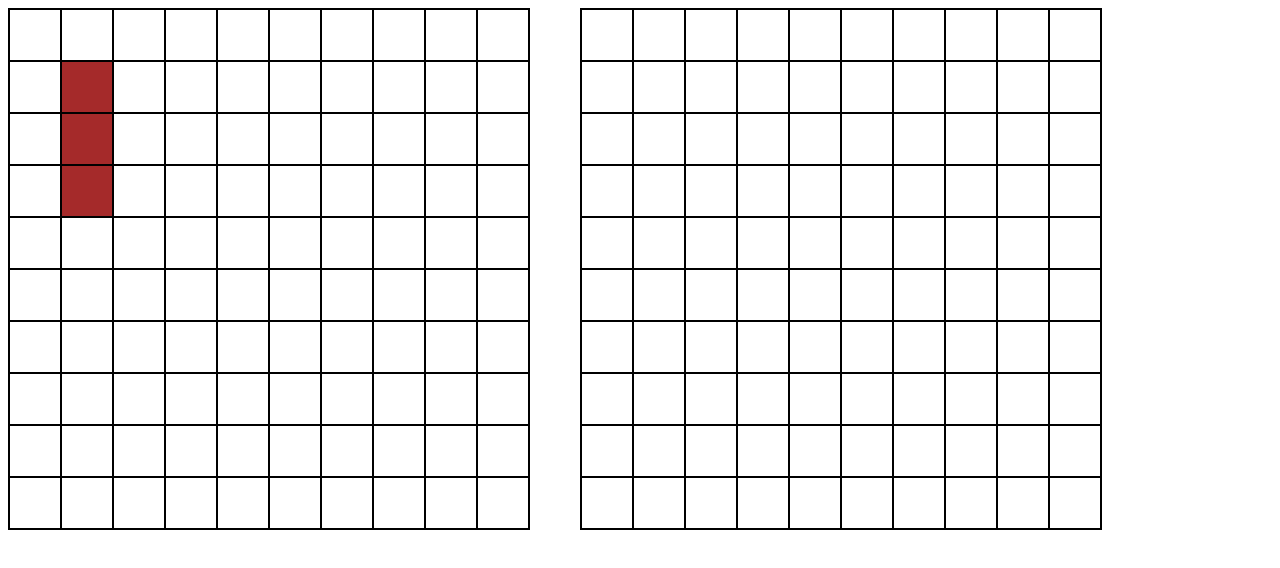
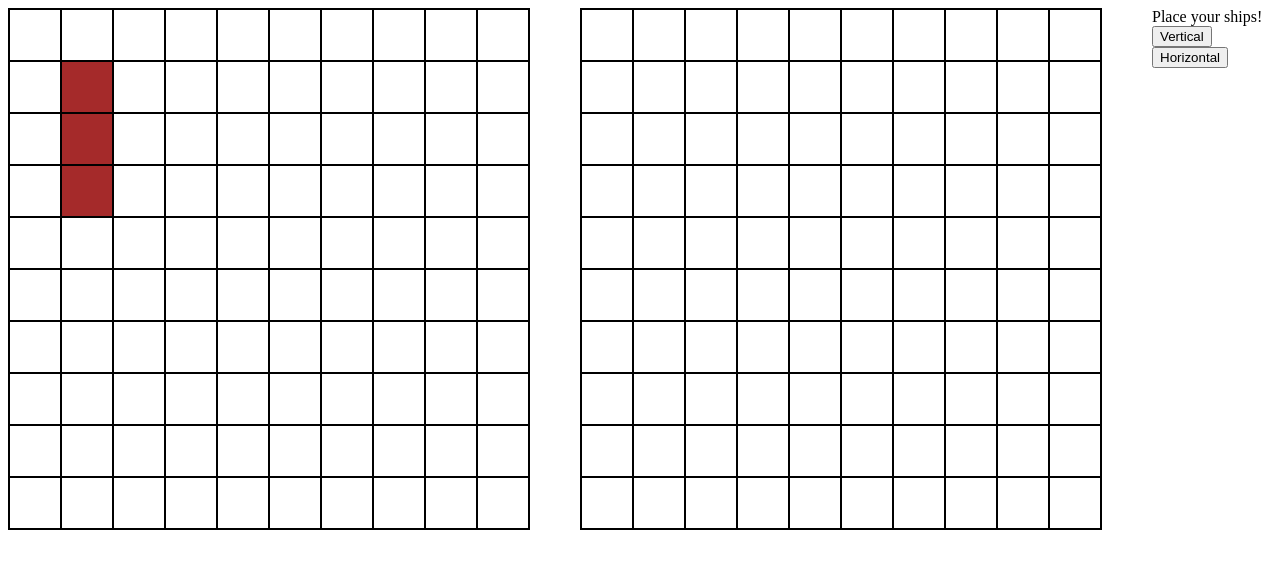
Before and after one commit to marcaixs/battleship, a website with bundled scripts: page index.html in a window 1280 px wide. Built offline with nearby package versions, Linux system fonts and the light colour scheme.

Commit message:
add buttons

```diff
--- a/index.html
+++ b/index.html
@@ -10,6 +10,12 @@
     <div class="container">
         <div id="gameboard1" class="gameboard"></div>
         <div id="gameboard2" class="gameboard"></div>
+        <div>
+            <textfield name="message" id="message">Place your ships!</textfield>
+            <button id="vertical">Vertical</button>
+            <button id="horizontal">Horizontal</button>
+        </div>
+
     </div>
 
     <script type="module" src="gameplay.js"></script>
```
